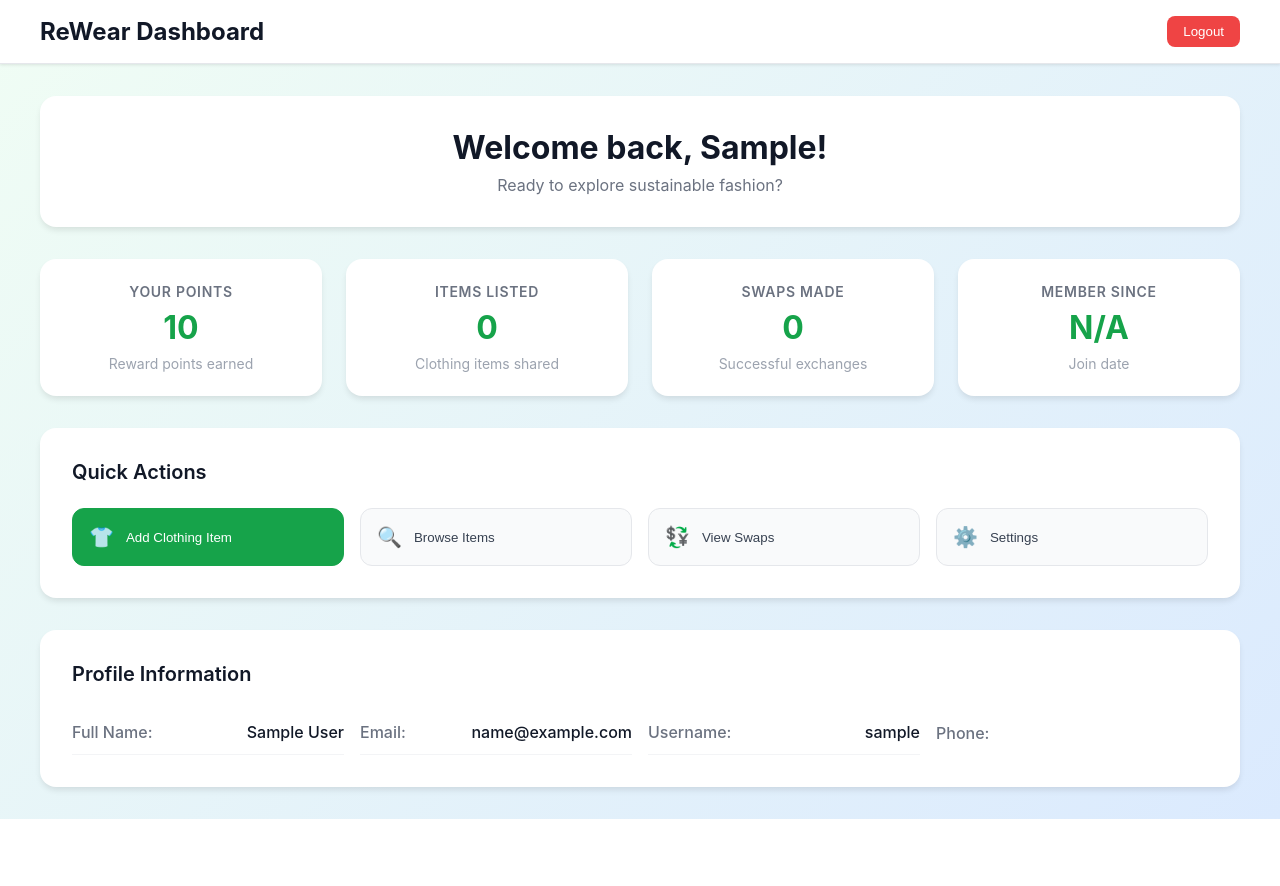
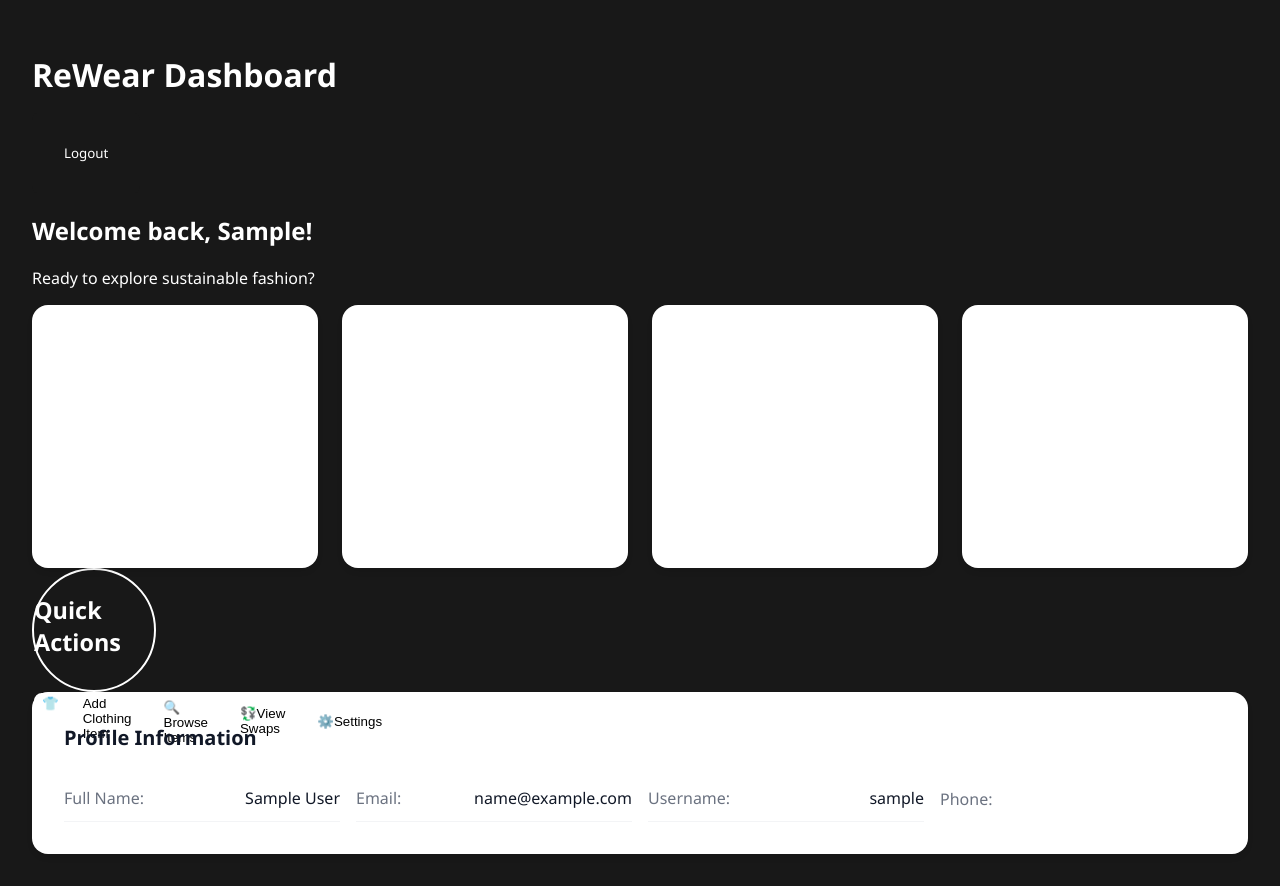
Before and after one commit to BitForge101/Reware, a React (Create React App) app in the folder client-reware/: page /dashboard in a window 1280 px wide. Before the commit the page ends 819 px from the top, so only its background shows below. Built offline with nearby package versions, Linux system fonts and the light colour scheme; sample sign-in values are in the browser's storage.

Commit message:
Added demo user dashboard

```diff
--- a/client-reware/src/App.js
+++ b/client-reware/src/App.js
@@ -4,6 +4,7 @@ import { Routes, Route, Navigate } from 'react-router-dom';
 import Login from './pages/login';
 import Signup from './pages/signup';
 import Dashboard from './pages/dashboard';
+import UserDashboard from './pages/UserDashboard';
 import ProtectedRoute from './components/ProtectedRoute';
 
 function App() {
@@ -20,6 +21,14 @@ function App() {
           </ProtectedRoute>
         }
       />
+      <Route
+        path="/userDashboard"
+        element={
+            <UserDashboard />
+          // <ProtectedRoute>
+          // </ProtectedRoute>
+        }
+      />
       {/* Add more protected routes here */}
     </Routes>
   );
--- /dev/null
+++ b/client-reware/src/pages/UserDashboard.js
@@ -0,0 +1,46 @@
+import React from 'react';
+import './dashboard.css';
+
+const UserDashboard = () => {
+    return (
+        <div className="dashboard-container">
+            <h2 className="dashboard-title">User Dashboard</h2>
+            <div className="dashboard-main">
+                <div className="dashboard-profile">
+                    <div className="profile-pic" />
+                    <div className="profile-info">
+                        <div className="info-row">
+                            <div className="info-box" />
+                            <div className="info-box" />
+                        </div>
+                        <div className="info-row">
+                            <div className="info-box" />
+                            <div className="info-box" />
+                        </div>
+                        <div className="profile-details" />
+                    </div>
+                </div>
+            </div>
+            <div className="dashboard-listings">
+                <h3>My Listings</h3>
+                <div className="listings-row">
+                    <div className="listing-card" />
+                    <div className="listing-card" />
+                    <div className="listing-card" />
+                    <div className="listing-card" />
+                </div>
+            </div>
+            <div className="dashboard-purchases">
+                <h3>My Purchases</h3>
+                <div className="purchases-row">
+                    <div className="purchase-card" />
+                    <div className="purchase-card" />
+                    <div className="purchase-card" />
+                    <div className="purchase-card" />
+                </div>
+            </div>
+        </div>
+    );
+};
+
+export default UserDashboard;
--- a/client-reware/src/pages/dashboard.css
+++ b/client-reware/src/pages/dashboard.css
@@ -2,30 +2,26 @@
 
 .dashboard-container {
   min-height: 100vh;
-  background: linear-gradient(135deg, #f0fdf4 0%, #dbeafe 100%);
-  font-family: -apple-system, BlinkMacSystemFont, 'Segoe UI', 'Roboto', sans-serif;
-}
-
-.dashboard-header {
-  background: white;
-  border-bottom: 1px solid #e5e7eb;
-  padding: 1rem 2rem;
-  box-shadow: 0 1px 3px 0 rgba(0, 0, 0, 0.1);
-}
-
-.dashboard-nav {
-  display: flex;
-  justify-content: space-between;
-  align-items: center;
-  max-width: 1200px;
-  margin: 0 auto;
+  background: #181818;
+  color: #fff;
+  font-family: 'Segoe UI', Arial, sans-serif;
+  padding: 32px;
 }
 
 .dashboard-title {
-  font-size: 1.5rem;
-  font-weight: 700;
-  color: #111827;
-  margin: 0;
+  font-size: 2rem;
+  font-weight: 600;
+  color: #fff;
+  margin-bottom: 16px;
+}
+
+.dashboard-main {
+  display: flex;
+  background: #222;
+  border-radius: 8px;
+  padding: 24px;
+  margin-bottom: 24px;
+  border: 2px solid #fff;
 }
 
 .logout-button {
@@ -33,6 +29,11 @@
   background: #ef4444;
   color: white;
   border: none;
+  background: #181818;
+  color: #fff;
+  padding: 32px;
+  border-radius: 12px;
+  font-family: 'Segoe UI', Arial, sans-serif;
   border-radius: 0.5rem;
   font-weight: 500;
   cursor: pointer;
@@ -40,38 +41,80 @@
 }
 
 .logout-button:hover {
+  font-size: 2rem;
+  margin-bottom: 16px;
   background: #dc2626;
   transform: translateY(-1px);
 }
 
-.dashboard-content {
-  max-width: 1200px;
-  margin: 0 auto;
-  padding: 2rem;
+.dashboard-profile {
   display: flex;
-  flex-direction: column;
-  gap: 2rem;
+  width: 100%;
+  gap: 32px;
 }
 
-.welcome-card {
-  background: white;
-  border-radius: 1rem;
-  padding: 2rem;
-  text-align: center;
-  box-shadow: 0 4px 6px -1px rgba(0, 0, 0, 0.1);
+.profile-pic {
+  width: 120px;
+  height: 120px;
+  border-radius: 50%;
+  background: transparent;
+  border: 2px solid #fff;
 }
 
-.welcome-card h2 {
-  font-size: 2rem;
-  font-weight: 700;
-  color: #111827;
-  margin: 0 0 0.5rem 0;
+.profile-info {
+  flex: 1;
 }
 
-.welcome-subtitle {
-  font-size: 1rem;
-  color: #6b7280;
-  margin: 0;
+.info-row {
+  display: flex;
+  gap: 16px;
+  margin-bottom: 8px;
+}
+
+.info-box {
+  flex: 1;
+  height: 32px;
+  background: transparent;
+  border: 2px solid #fff;
+  border-radius: 6px;
+}
+
+.profile-details {
+  height: 48px;
+  background: transparent;
+  border: 2px solid #fff;
+  border-radius: 8px;
+  margin-top: 16px;
+}
+
+/* Removed invalid CSS properties that were outside of a selector block */
+
+.dashboard-listings,
+.dashboard-purchases {
+  margin-bottom: 24px;
+}
+
+.dashboard-listings h3,
+.dashboard-purchases h3 {
+  color: #fff;
+  font-size: 1.25rem;
+  font-weight: 500;
+  margin-bottom: 12px;
+}
+
+.listings-row,
+.purchases-row {
+  display: flex;
+  gap: 24px;
+}
+
+.listing-card,
+.purchase-card {
+  width: 110px;
+  height: 140px;
+  background: transparent;
+  border: 2px solid #fff;
+  border-radius: 12px;
 }
 
 .stats-grid {
@@ -89,85 +132,67 @@
   transition: transform 0.2s ease;
 }
 
-.stat-card:hover {
-  transform: translateY(-2px);
-}
-
 .stat-card h3 {
   font-size: 0.875rem;
+  font-size: 2rem;
+  margin-bottom: 16px;
+  color: #fff;
   font-weight: 600;
-  color: #6b7280;
-  margin: 0 0 0.5rem 0;
-  text-transform: uppercase;
   letter-spacing: 0.05em;
-}
-
-.stat-number {
-  font-size: 2rem;
-  font-weight: 700;
-  color: #16a34a;
-  margin: 0 0 0.5rem 0;
 }
 
 .stat-description {
   font-size: 0.875rem;
-  color: #9ca3af;
-  margin: 0;
+  display: flex;
+  align-items: flex-start;
+  width: 100%;
+  margin-bottom: 24px;
+  color: #fff;
+  font-weight: 500;
 }
 
 .quick-actions {
-  background: white;
-  border-radius: 1rem;
-  padding: 2rem;
-  box-shadow: 0 4px 6px -1px rgba(0, 0, 0, 0.1);
-}
-
-.quick-actions h3 {
+  width: 120px;
+  height: 120px;
+  border-radius: 50%;
+  background: transparent;
+  margin-right: 32px;
+  border: 2px solid #fff;
   font-size: 1.25rem;
   font-weight: 600;
-  color: #111827;
-  margin: 0 0 1.5rem 0;
+  flex: 1;
 }
 
 .action-buttons {
-  display: grid;
-  grid-template-columns: repeat(auto-fit, minmax(200px, 1fr));
-  gap: 1rem;
+  display: flex;
+  gap: 16px;
+  margin-bottom: 8px;
 }
 
 .action-button {
-  display: flex;
-  align-items: center;
-  gap: 0.75rem;
-  padding: 1rem;
-  background: #f9fafb;
-  border: 1px solid #e5e7eb;
-  border-radius: 0.75rem;
-  font-weight: 500;
-  color: #374151;
+  flex: 1;
+  height: 48px;
+  background: transparent;
+  border-radius: 8px;
+  border: 2px solid #fff;
+  margin-top: 16px;
+  text-align: left;
   cursor: pointer;
   transition: all 0.2s ease;
-  text-align: left;
-}
-
-.action-button:hover {
-  background: #f3f4f6;
-  border-color: #16a34a;
-  transform: translateY(-1px);
 }
 
 .action-button.primary {
-  background: #16a34a;
-  color: white;
-  border-color: #16a34a;
+  display: flex;
+  gap: 24px;
+  margin-top: 12px;
 }
 
 .action-button.primary:hover {
-  background: #15803d;
-}
-
-.action-icon {
-  font-size: 1.25rem;
+  width: 110px;
+  height: 140px;
+  background: transparent;
+  border-radius: 12px;
+  border: 2px solid #fff;
 }
 
 .user-info-card {
```
